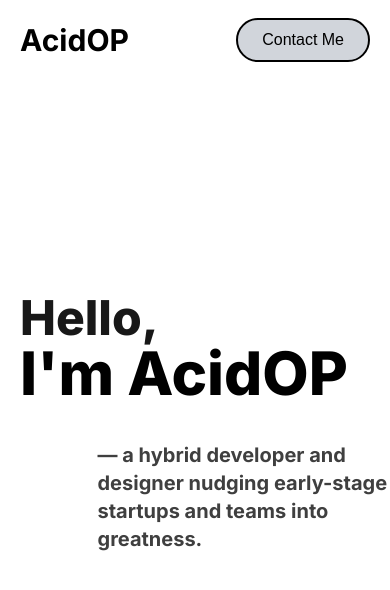
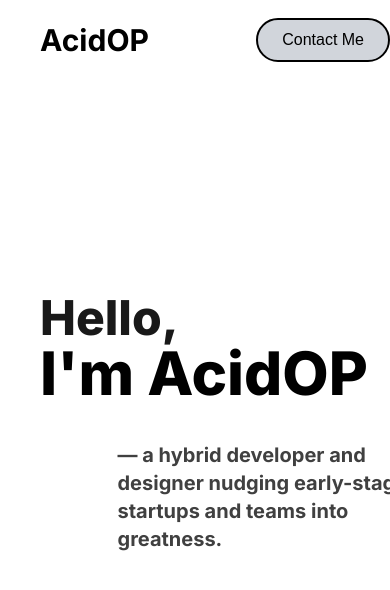
Before and after one commit to AcidOP/portfolio, a Next.js app: page / in a window 390 px wide. Shown: the top 590 px of the page. Built offline with nearby package versions, Linux system fonts and the light colour scheme; a web font is replaced by a local one.

Commit message:
fix: created a container

```diff
--- a/src/app/layout.tsx
+++ b/src/app/layout.tsx
@@ -22,7 +22,7 @@ export default function RootLayout({
 }>) {
   return (
     <html lang='en'>
-      <body className={clsx(' overflow-x-hidden', inter.className)}>
+      <body className={clsx('max-w-[calc(100vw-2.5rem)] lg:max-w-[calc(100vw-8rem)] mx-auto overflow-x-hidden', inter.className)}>
         <Navbar />
         {children}
       </body>
```
